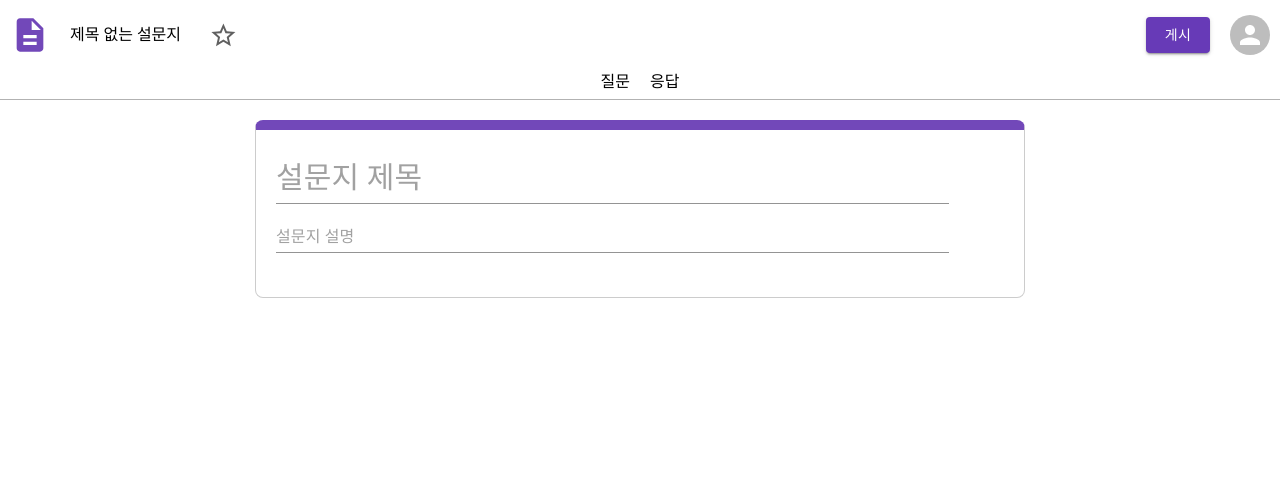
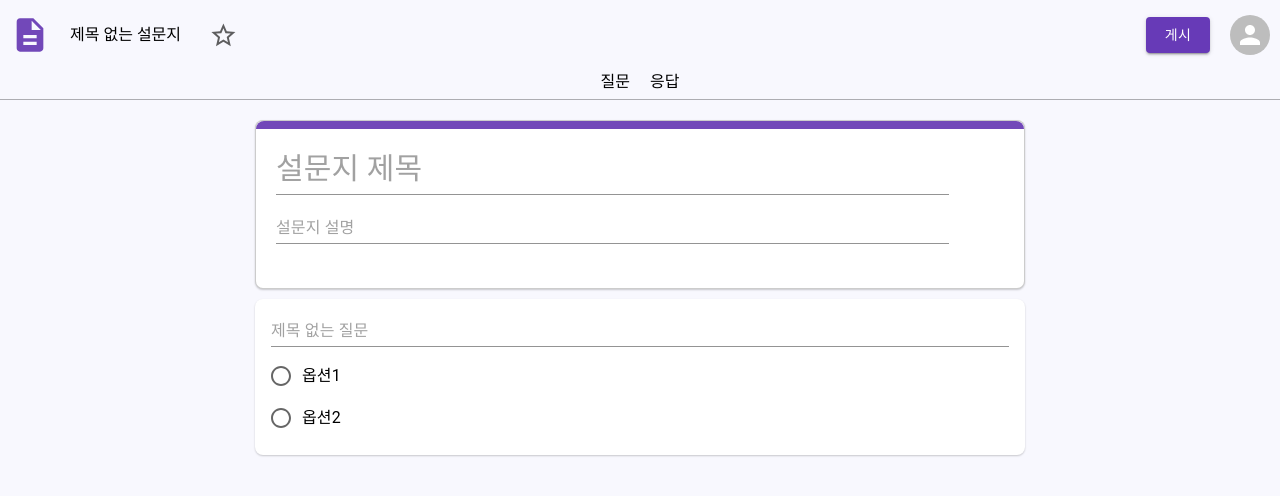
Before and after one commit to priestone/google_form, a React (Create React App) app: page /#/edit in a window 1280 px wide. Shown: the top 496 px of the page. Built offline with nearby package versions, Linux system fonts and the light colour scheme.

Commit message:
question setting

```diff
--- a/src/pages/Edit.tsx
+++ b/src/pages/Edit.tsx
@@ -1,6 +1,13 @@
 import styled from "styled-components";
 import Header from "../components/Header";
-import { TextField, ToggleButton, ToggleButtonGroup } from "@mui/material";
+import {
+  FormControlLabel,
+  Radio,
+  RadioGroup,
+  TextField,
+  ToggleButton,
+  ToggleButtonGroup,
+} from "@mui/material";
 import FormatBoldIcon from "@mui/icons-material/FormatBold";
 import FormatItalicIcon from "@mui/icons-material/FormatItalic";
 import FormatUnderlinedIcon from "@mui/icons-material/FormatUnderlined";
@@ -9,7 +16,10 @@ import React from "react";
 // --------------------------------------------------
 // styled-components
 // --------------------------------------------------
-const Container = styled.div``;
+const Container = styled.div`
+  background-color: #f8f8fe;
+  min-height: 100vh;
+`;
 
 const Wrap = styled.div`
   width: 770px;
@@ -18,14 +28,26 @@ const Wrap = styled.div`
 
 const TitleWrap = styled.div`
   width: 100%;
+  background-color: #fff;
   padding-top: 22px;
   padding-bottom: 24px;
+  padding-left: 20px;
+  border-radius: 8px;
   border: 1px solid rgba(0, 0, 0, 0.2);
-  border-radius: 8px;
-  border-top: 10px solid rgb(114, 72, 185);
   display: flex;
   flex-direction: column;
-  padding-left: 20px;
+  box-shadow: 0 1px 2px rgba(0, 0, 0, 0.2);
+  position: relative;
+`;
+
+const PurpleBar = styled.div`
+  position: absolute;
+  top: 0;
+  left: 0;
+  width: 100%;
+  height: 8px; /* 높이만큼 보라색 bar */
+  background-color: #7248b9;
+  border-radius: 8px 8px 0 0;
 `;
 
 // (1) 제목과 토글 버튼을 묶을 컨테이너
@@ -40,7 +62,22 @@ const DescFieldContainer = styled.div`
   margin-bottom: 20px;
 `;
 
-const QuestionWrap = styled.div``;
+const QuestionWrap = styled.div`
+  margin-top: 10px;
+`;
+
+const Question = styled.div`
+  width: 100%;
+  min-height: 80px; /* 내용에 따라 유동적으로 늘어나도록. 고정 높이는 최소화 */
+  border-radius: 8px;
+  background-color: #fff;
+  box-shadow: 0 1px 2px rgba(0, 0, 0, 0.2);
+  padding: 16px;
+  margin-bottom: 10px; /* 질문 카드 간격 */
+  display: flex;
+  flex-direction: column;
+  justify-content: center;
+`;
 
 // --------------------------------------------------
 // 컴포넌트
@@ -101,12 +138,7 @@ const Edit = () => {
       <Header />
       <Wrap>
         <TitleWrap>
-          {/*
-            -----------------------------------------
-             (A) 제목 Field + 토글
-             - 같은 div 안에 묶고, ref 달기
-            -----------------------------------------
-          */}
+          <PurpleBar />
           <TitleFieldContainer ref={titleRef}>
             <TextField
               variant="standard"
@@ -119,6 +151,8 @@ const Edit = () => {
                 width: "90%",
                 "& .MuiInput-underline:after": {
                   borderBottomColor: "rgb(114, 72, 185)",
+                  fontSize: "30px",
+                  fontWeight: "600",
                 },
               }}
             />
@@ -185,7 +219,27 @@ const Edit = () => {
             )}
           </DescFieldContainer>
         </TitleWrap>
-        <QuestionWrap></QuestionWrap>
+        <QuestionWrap>
+          <Question>
+            <TextField
+              variant="standard"
+              placeholder="제목 없는 질문"
+              sx={{ marginBottom: "8px" }}
+            />
+            <RadioGroup>
+              <FormControlLabel
+                value="option1"
+                control={<Radio />}
+                label="옵션1"
+              />
+              <FormControlLabel
+                value="option2"
+                control={<Radio />}
+                label="옵션2"
+              />
+            </RadioGroup>
+          </Question>
+        </QuestionWrap>
       </Wrap>
     </Container>
   );
```
